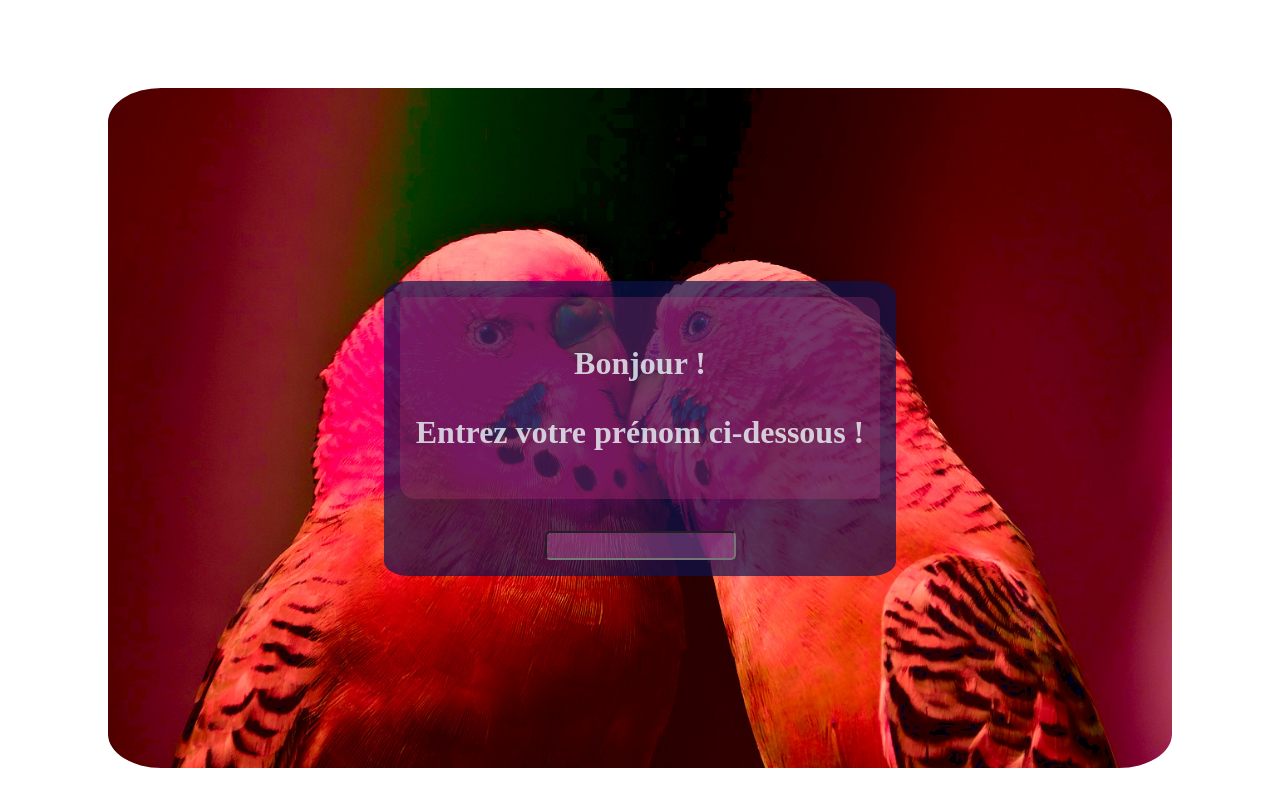
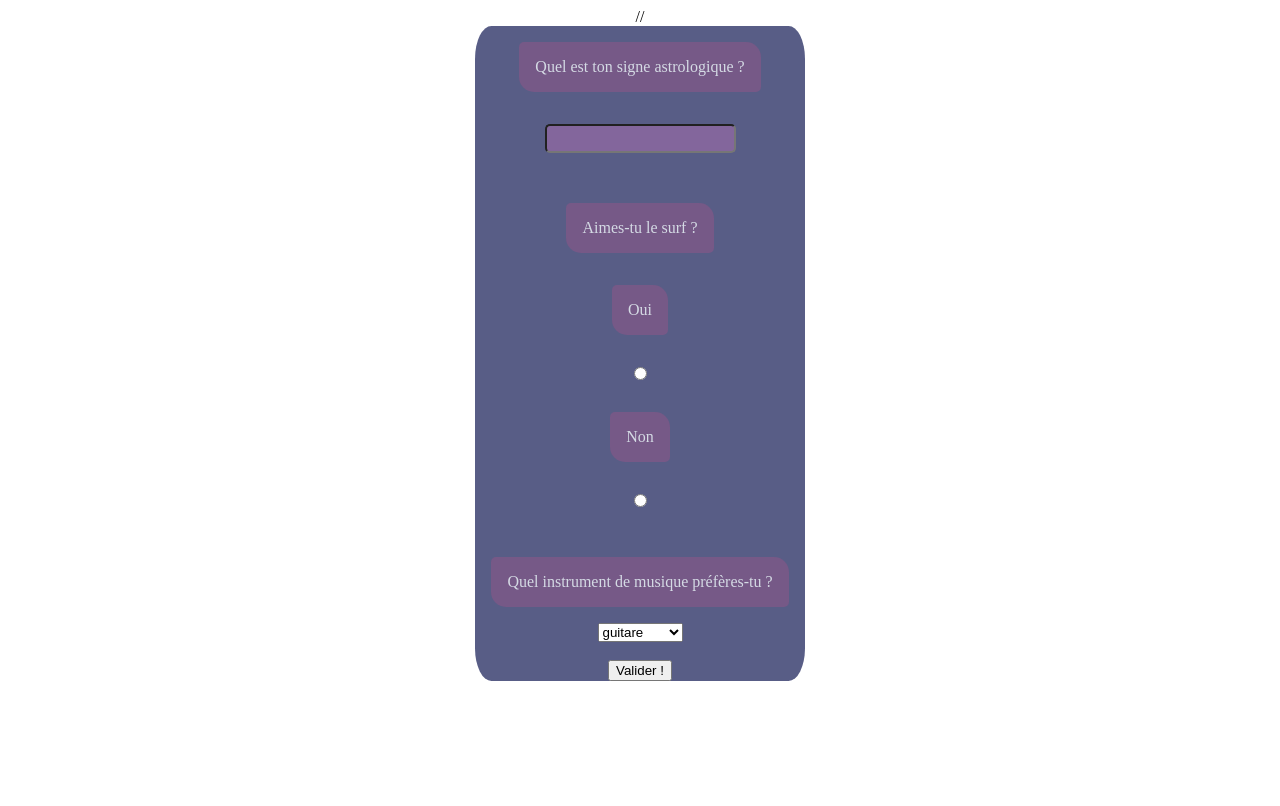
Before and after one commit to lorlor31/Zamours, a React (Vite) app: page / in a window 1280 px wide. Shown: the top 806 px of the page. Built offline with nearby package versions, Linux system fonts and the light colour scheme.

Commit message:
questionnairemàj

```diff
--- a/src/App.jsx
+++ b/src/App.jsx
@@ -19,7 +19,7 @@ function App(){
 		"identificationShowStatus" : true ,
 		"bonjourShowStatus" : false ,
 		"genreShowStatus" : false ,
-		"formFShowStatus" : false,
+		"formFShowStatus" : true,
 		"formMShowStatus" : false,
 		"questionsFShowStatus" : true ,
 		"formM2ShowStatus" : false
@@ -30,14 +30,14 @@ function App(){
 	<div className={styles.main}>
 	{/* à mettre entre accolades pour travailler que sur le questionnaire  */}
 
-	<Identification name={name} setName={setName} showStatus={showStatus} setShowStatus={setShowStatus} />
+	{/* <Identification name={name} setName={setName} showStatus={showStatus} setShowStatus={setShowStatus} />
 	<Bonjour nameMemo={nameMemo} showStatus={showStatus} setShowStatus={setShowStatus}  />
 	<Genre genre={genre} setGenre={setGenre} showStatus={showStatus} setShowStatus={setShowStatus}/>
 	<FormF question={question} setQuestion={setQuestion}  nameMemo={nameMemo} answers={answers} setAnswers={setAnswers} showStatus={showStatus} setShowStatus={setShowStatus}/>
-	<FormM2 question={question} setQuestion={setQuestion}   answers={answers} setAnswers={setAnswers} showStatus={showStatus} setShowStatus={setShowStatus}/>
+	<FormM2 question={question} setQuestion={setQuestion}   answers={answers} setAnswers={setAnswers} showStatus={showStatus} setShowStatus={setShowStatus}/>   */}
 
 
-	{/* // <Questions showStatus={showStatus} setShowStatus={setShowStatus}/> */}
+	// <Questions question={question} setQuestion={setQuestion} showStatus={showStatus} setShowStatus={setShowStatus}/>
 	</div>
 	)
 
--- a/src/questions.jsx
+++ b/src/questions.jsx
@@ -93,7 +93,8 @@ export function Questions ({question,setQuestion, showStatus,setShowStatus} ) {
 
     function handleSubmit  (event) {
         event.preventDefault() ;
-        if (showStatus.formFShowStatus=true) {
+        console.log(showStatus)
+        if (showStatus.formFShowStatus==true) {
             const answersMemo =  localStorage.getItem("answers")
             console.log("reponses mémoriséez", answersMemo )
             setQuestion("question2M")
@@ -102,7 +103,7 @@ export function Questions ({question,setQuestion, showStatus,setShowStatus} ) {
             nextShowStatus.formFShowStatus=false
             setShowStatus(nextShowStatus)
         }
-        else if (showStatus.formM2ShowStatus=true) {
+        else if (showStatus.formM2ShowStatus==true) {
             const answersMemo =  localStorage.getItem("answers")
             const answersMemo2 =  localStorage.getItem("answers2")
             console.log("reponses mémoriséezF", answersMemo, "reponses mémoriséezM", answersMemo2 )
@@ -110,7 +111,7 @@ export function Questions ({question,setQuestion, showStatus,setShowStatus} ) {
     }
 
     function saveAnswers(event,answer){
-        if (showStatus.formFShowStatus=true) {
+        if (showStatus.formFShowStatus==true) {
            let nextAnswers={...answers}
         nextAnswers[answer]=event.target.value
         setAnswers(nextAnswers)
@@ -118,7 +119,7 @@ export function Questions ({question,setQuestion, showStatus,setShowStatus} ) {
         localStorage.setItem("answers",answersText)
         console.log("reponses1" , answersText)
         }
-        else if (showStatus.formM2ShowStatus=true){
+        else if (showStatus.formM2ShowStatus==true){
             let nextAnswers2={...answers2}
         nextAnswers2[answer]=event.target.value
         setAnswers2(nextAnswers2)
@@ -140,7 +141,7 @@ export function Questions ({question,setQuestion, showStatus,setShowStatus} ) {
             onChange={(event)=>saveAnswers(event, "answA")}/>
             <br/>
 
-            <label htmlFor='questB'> {questionsB[x].question}</label>
+            <label htmlFor='questB'> {questionsB[x][question]}</label>
             <label htmlFor='questBChoix1'> Oui </label>
             <input type="radio" name='questB' id='questBChoix1' value="oui" checked={answers.answB==="oui"}
             onChange={(event)=>saveAnswers(event, "answB")}/>
@@ -149,7 +150,7 @@ export function Questions ({question,setQuestion, showStatus,setShowStatus} ) {
             onChange={(event)=>saveAnswers(event, "answB")}/>
             <br/>
 
-            <label htmlFor='questC'>{questionsC[x].question}</label>
+            <label htmlFor='questC'>{questionsC[x][question]}</label>
             <select name="questCChoix1" id="questCChoix1" value={answC}
             onChange={(event)=>saveAnswers(event, "answC")}>
             {questionsC[x].reponse.map((option)=> <option value={option} key={option}>{option} </option> )}
```
